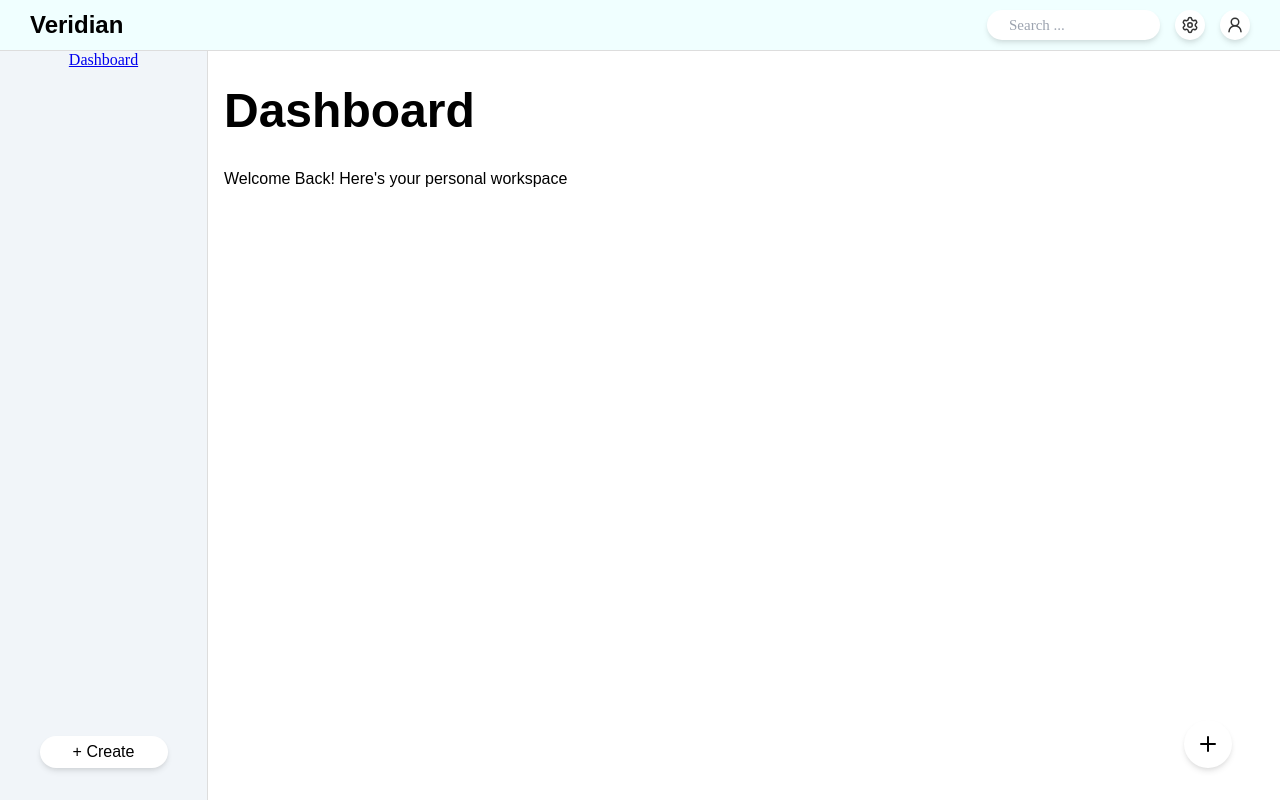
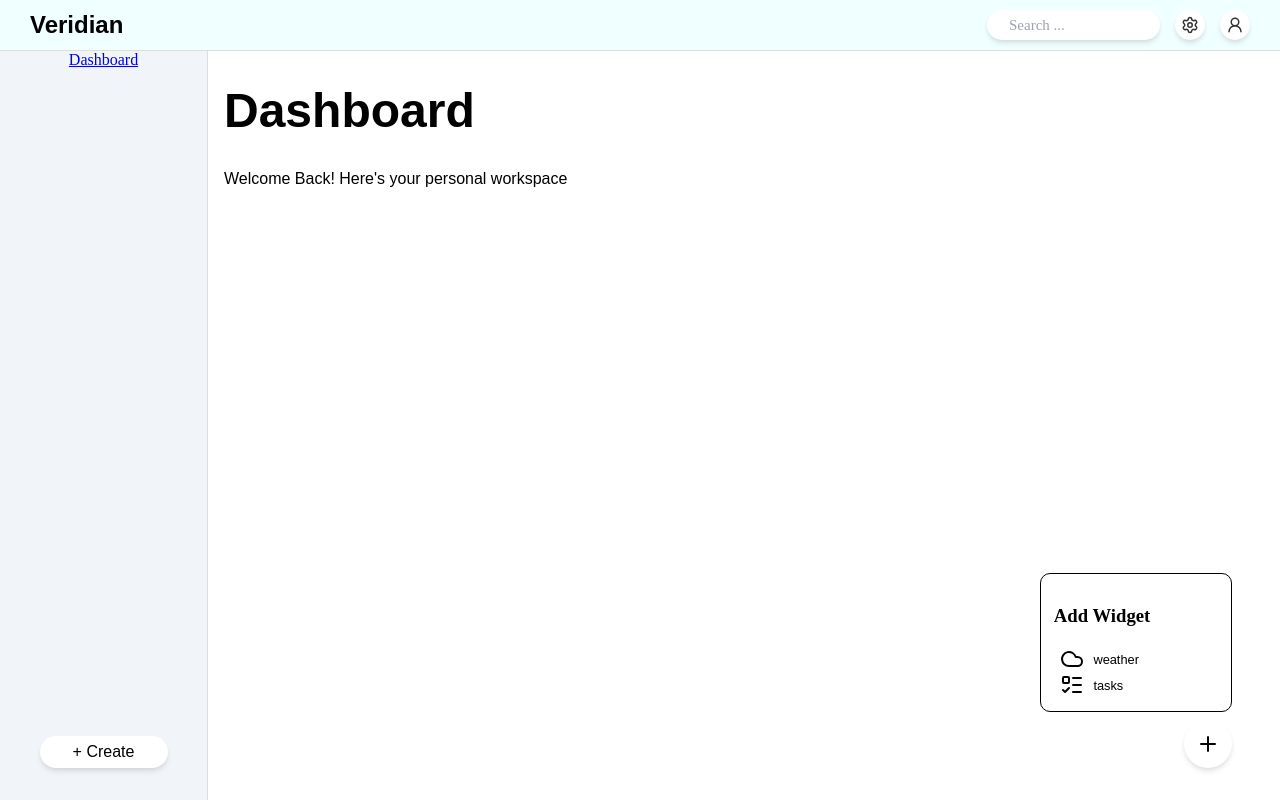
Before and after one commit to PhilipDavid10/Veridian, a React (Vite) app in the folder client/: page / in a window 1280 px wide. Both pictures are taken after a click on the button 1208 px from the left and 744 px from the top of the page. Built offline with nearby package versions, Linux system fonts and the light colour scheme.

Commit message:
added hooks, html and css for the widget panel

```diff
--- a/client/src/components/AddButton.css
+++ b/client/src/components/AddButton.css
@@ -12,10 +12,6 @@
     box-shadow: 0 4px 6px -1px rgba(0, 0, 0, 0.1),
                 0 2px 4px -1px rgba(0, 0, 0, 0.06);
     transition-duration: 0.4s;
-    margin-top: auto;
-    margin-bottom: 2em;
-    margin-left: auto;
-    margin-right: 3rem;
 }
 
 .add-button:hover{
--- a/client/src/components/AddButton.tsx
+++ b/client/src/components/AddButton.tsx
@@ -1,11 +1,24 @@
-import { Plus } from "lucide-react"
-import "./AddButton.css"
+import { Plus } from "lucide-react";
+import "./AddButton.css";
+import { useState } from "react"
+import AddWidgetPanel from "./AddWidgetPanel";
 
 function AddButton(){
+    const[showWidgetPanel,setShowWidgetPanel] = useState(false);
+
+    function handleClick(){
+        setShowWidgetPanel(!showWidgetPanel);
+    }
+
     return(
-        <button className="add-button">
-            <Plus />
-        </button>
+        <>
+            <div className="add-button-container">
+                <button className="add-button" onClick={handleClick}>
+                    <Plus />
+                </button>
+                {showWidgetPanel && <AddWidgetPanel />}
+            </div>
+        </>
     );
 }
 
--- /dev/null
+++ b/client/src/components/AddWidgetPanel.css
@@ -0,0 +1,62 @@
+.add-button-container{
+    position: relative;
+    width: fit-content;
+    height: fit-content;
+
+    margin-bottom: 2em;
+    margin-left: auto;
+    margin-right: 3rem;
+    margin-top: auto;
+
+}
+
+.widget-panel{
+    display: flex;
+    flex-direction: column;
+    justify-content: center;
+
+    position: absolute;
+    bottom: calc(100% + 0.5rem);
+    right: 0;
+
+    border: 1px solid;
+    border-radius: 10px;
+
+    width: 12rem;
+    overflow: hidden;
+
+    padding: 0.8rem;
+
+}
+
+.widget-option{
+    display: flex;
+    align-items: center;
+
+    background-color: white;
+    border: none;
+
+    font-family: Arial, Helvetica, sans-serif;
+    font-size: 0.8rem;
+}
+
+.widget-icon{
+    display: flex;
+}
+
+.widget-header{
+    display: flex;
+    align-items: center;
+    gap: 0.6rem;
+}
+
+.widget-option:hover{
+    cursor: pointer;
+    box-shadow: 0 10px 15px -3px rgba(0, 0, 0, 0.1),
+            0 4px 6px -2px rgba(0, 0, 0, 0.05);
+
+}
+
+.widget-option:active{
+    box-shadow: 0 2px 4px -1px rgba(0, 0, 0, 0.1);
+}
--- /dev/null
+++ b/client/src/components/AddWidgetPanel.tsx
@@ -0,0 +1,41 @@
+import { Cloud, ListTodo } from "lucide-react";
+import "./AddWidgetPanel.css"
+
+export default function AddWidgetPanel(){
+
+    const widgetOptions = [
+        {
+            name: "weather",
+            description: "Displays the current weather",
+            icon: Cloud
+        },
+        {
+            name: "tasks",
+            description: "View your tasks",
+            icon: ListTodo
+        }
+
+    ]
+
+    return(
+        <>
+            <div className="widget-panel">
+                <h3> Add Widget </h3>
+                {widgetOptions.map(option => {
+                    return(
+                        <>
+                            <button className="widget-option">
+                                <div className="widget-header">
+                                    <option.icon className="widget-icon"/>
+                                    <span> {option.name} </span>
+                                </div>
+                            </button>
+                        </>
+                    )
+                })}
+            </div>
+        </>
+    );
+
+
+}
```
